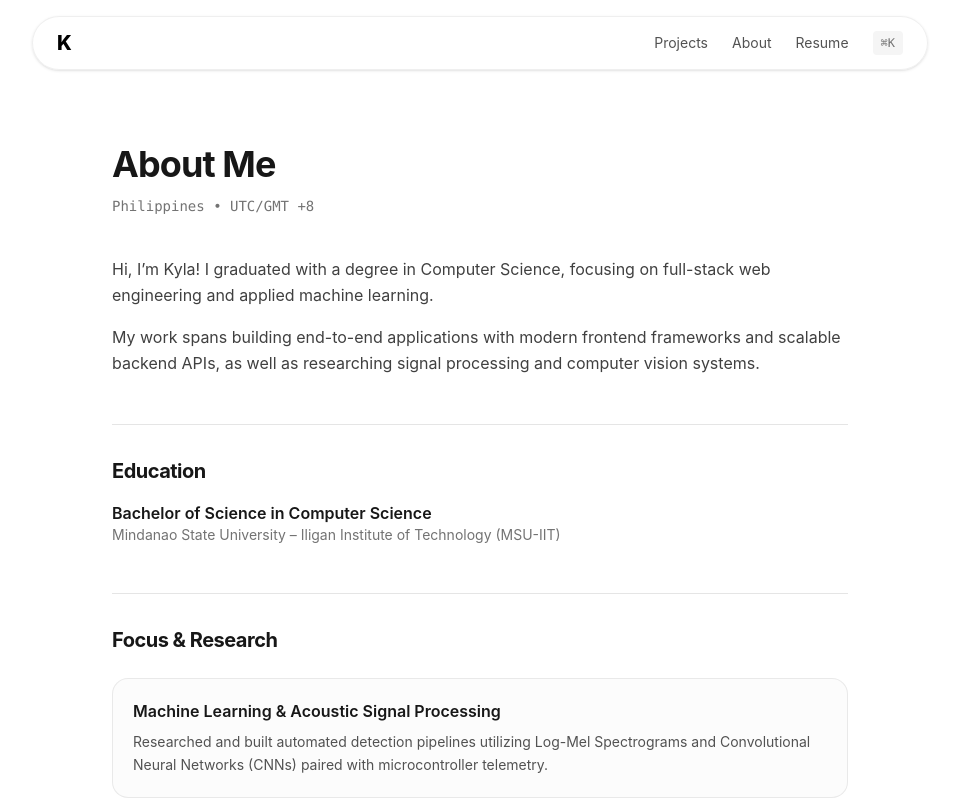
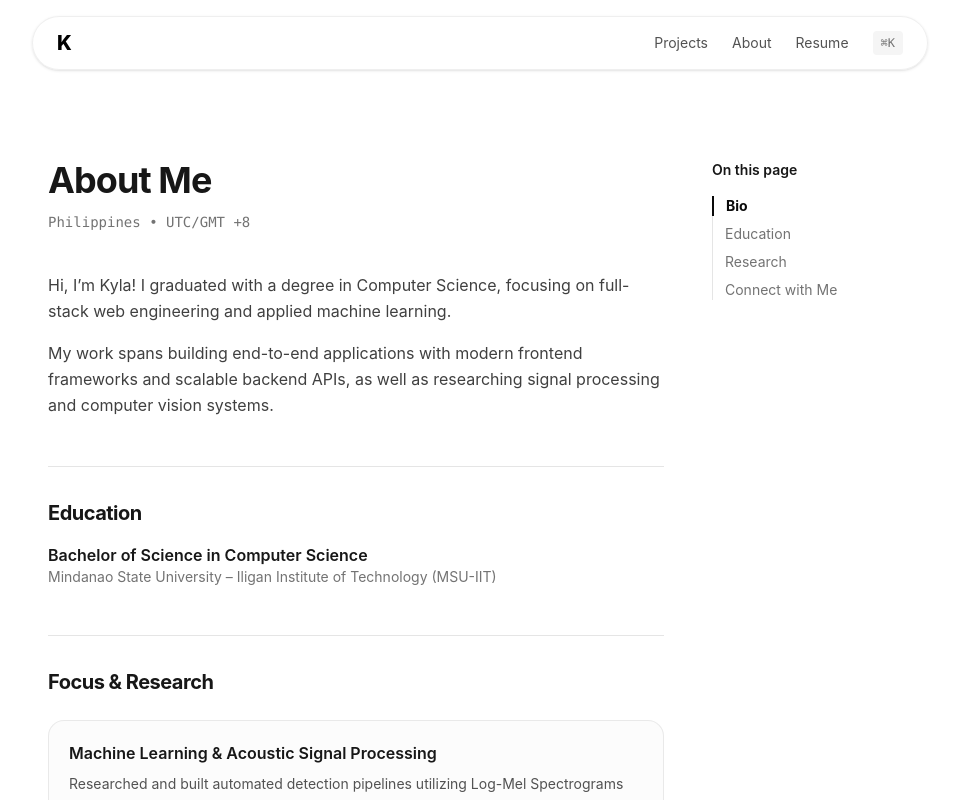
Before and after one commit to kay-16/my-portfolio, a Next.js app: page /about in a window 1280 px wide. Shown: the top 800 px of the page, without its empty margins (160-1119 px from the left). Built offline with nearby package versions, Linux system fonts and the light colour scheme.

Commit message:
matching id of about contents to table of contents

```diff
--- a/app/about/page.tsx
+++ b/app/about/page.tsx
@@ -7,12 +7,23 @@ export const metadata = {
 }
 
 const tocSections = [
-    { id: 'preface', 'label': 'Preface'},
+    { id: 'bio', 'label': 'Bio'},
+    { id: 'education', 'label': 'Education'},
+    { id: 'research', 'label': 'Research'},
+    { id: 'contact', 'label': 'Connect with Me'},
 ]
 
 export default function AboutPage() {
   return (
-    <main className="pt-28 pb-20 max-w-3xl mx-auto px-4 text-neutral-900 dark:text-neutral-100">
+    <>
+      {/* Scroll Reading Progress Bar (Top) */}
+      <ProgressBar />
+
+      {/* 2-Column Responsive Layout: Left is Content, Right is Sticky TOC */}
+      <div className="pt-32 pb-24 max-w-5xl mx-auto px-4 grid grid-cols-1 lg:grid-cols-[1fr_200px] gap-12 text-neutral-900 dark:text-neutral-100">
+
+        {/* Main Content Column */}
+        <main className="min-w-0">
           <header className="mb-10">
             <h1 className="text-3xl sm:text-4xl font-bold tracking-tight mb-3">
               About Me
@@ -22,8 +33,8 @@ export default function AboutPage() {
             </p>
           </header>
 
-      {/* Bio / Summary */}
-      <section className="space-y-4 text-neutral-700 dark:text-neutral-300 leading-relaxed text-base mb-12">
+          {/* Bio */}
+          <section id="bio" className="scroll-mt-32 space-y-4 text-neutral-700 dark:text-neutral-300 leading-relaxed text-base mb-12">
             <p>
               Hi, I’m Kyla! I graduated with a degree in Computer Science, focusing on full-stack web
               engineering and applied machine learning.
@@ -35,7 +46,7 @@ export default function AboutPage() {
           </section>
 
           {/* Education */}
-      <section className="mb-12 border-t border-neutral-200 dark:border-neutral-800 pt-8">
+          <section id="education" className="scroll-mt-32 mb-12 border-t border-neutral-200 dark:border-neutral-800 pt-8">
             <h2 className="text-xl font-bold mb-4 tracking-tight">Education</h2>
             <div className="flex flex-col sm:flex-row sm:items-baseline justify-between">
               <div>
@@ -49,8 +60,8 @@ export default function AboutPage() {
             </div>
           </section>
 
-      {/* Experience & Research Highlights */}
-      <section className="mb-12 border-t border-neutral-200 dark:border-neutral-800 pt-8">
+          {/* Experience & Research */}
+          <section id="research" className="scroll-mt-32 mb-12 border-t border-neutral-200 dark:border-neutral-800 pt-8">
             <h2 className="text-xl font-bold mb-6 tracking-tight">Focus & Research</h2>
             <div className="space-y-6">
               <div className="rounded-2xl border border-neutral-200/80 dark:border-neutral-800 p-5 bg-neutral-50/50 dark:bg-neutral-900/40">
@@ -70,7 +81,7 @@ export default function AboutPage() {
           </section>
 
           {/* Quick Connect / Contact */}
-      <section className="border-t border-neutral-200 dark:border-neutral-800 pt-8">
+          <section id="contact" className="scroll-mt-32 border-t border-neutral-200 dark:border-neutral-800 pt-8">
             <h2 className="text-xl font-bold mb-4 tracking-tight">Get in Touch</h2>
             <p className="text-sm text-neutral-600 dark:text-neutral-400 mb-4">
               Feel free to reach out for collaborations, project inquiries, or full-time opportunities.
@@ -101,5 +112,10 @@ export default function AboutPage() {
             </div>
           </section>
         </main>
+
+        {/* Sticky Table of Contents Sidebar */}
+        <TableOfContents sections={tocSections} />
+      </div>
+    </>
   )
 }
```
Lines whose indentation alone changed are shown as unchanged.
